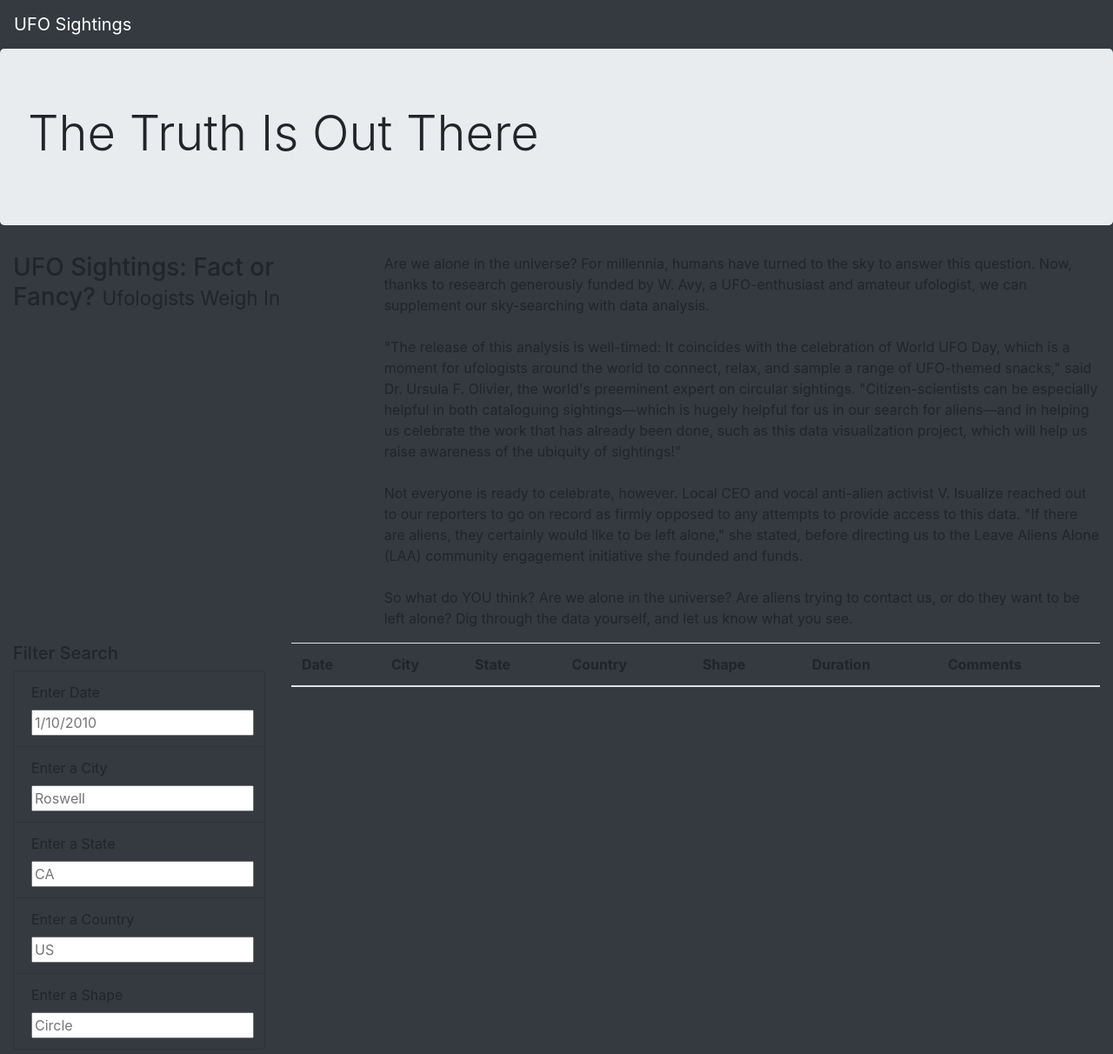
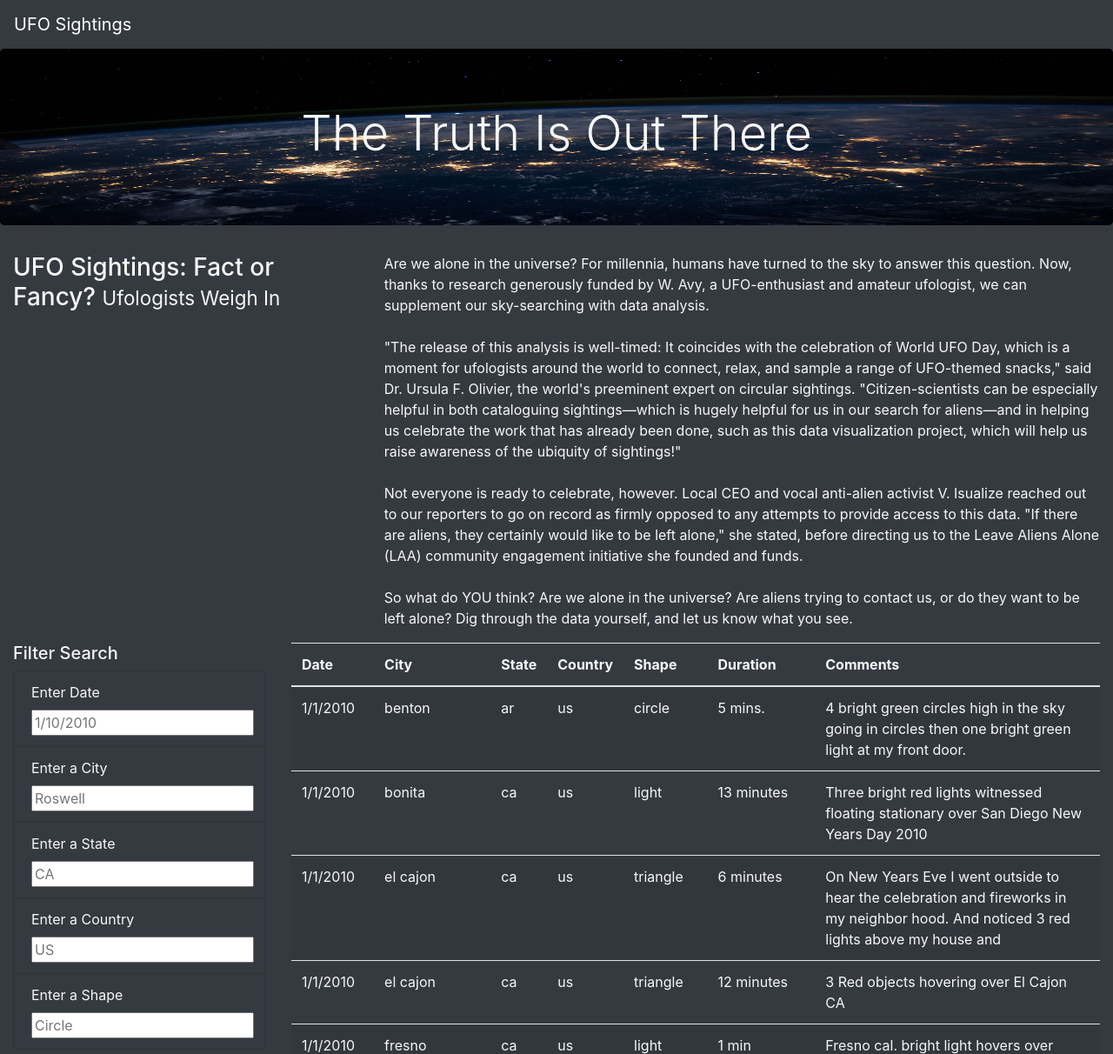
Before and after one commit to Hanzian/UFO-s, a plain HTML site: page index.html in a window 1280 px wide. Shown: the top 1212 px of the page at 87% size. Drawn offline with nearby package versions, Linux system fonts and the light colour scheme.

Commit message:
Add files via upload

```diff
--- a/index.html
+++ b/index.html
@@ -9,7 +9,7 @@
   <link rel="stylesheet" href="https://maxcdn.bootstrapcdn.com/bootstrap/4.0.0/css/bootstrap.min.css"
     integrity="sha384-Gn5384xqQ1aoWXA+058RXPxPg6fy4IWvTNh0E263XmFcJlSAwiGgFAW/dAiS6JXm" crossorigin="anonymous">
 
-  <link rel="stylesheet" href="UFOS/static/css/style.css">
+  <link rel="stylesheet" href="style.css">
 </head>
 
 <body class="bg-dark">
@@ -103,8 +103,8 @@
   </div>
   </div>
   <script src="https://cdnjs.cloudflare.com/ajax/libs/d3/4.12.0/d3.js"></script>
-  <script src="UFOS/static/js/data.js"></script>
-  <script src="UFOS/static/js/app.js"></script>
+  <script src="data.js"></script>
+  <script src="app.js"></script>
 </body>
 
 </html>
--- /dev/null
+++ b/style.css
@@ -0,0 +1,10 @@
+body {
+
+    color: #f7f7f7;
+  }
+
+  .jumbotron {
+    background-image: url("images/nasa.jpg");
+    background-size: 100% 100%;
+    text-align: center;
+  }
```
Also changed, not shown: images/nasa.jpg (added).
